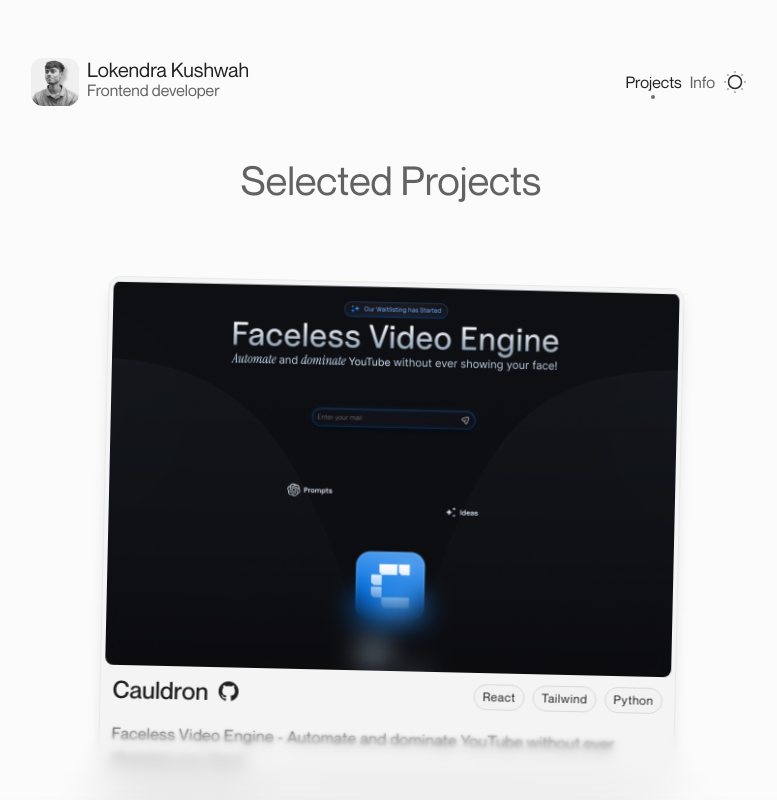
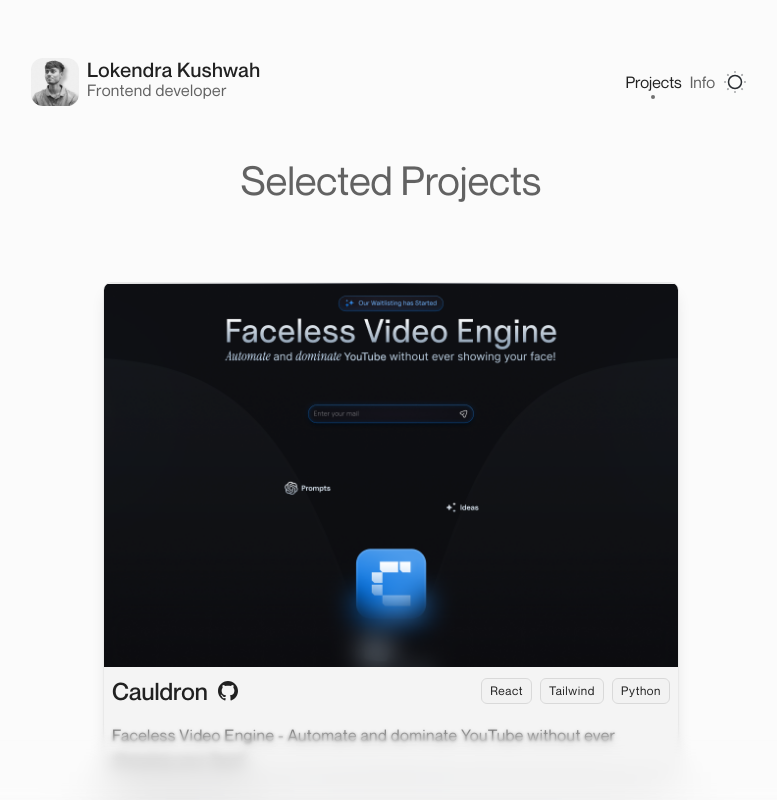
Before and after one commit to Lokendrakushwah12/PortfolioV1, a React (Vite) app: page / in a window 1280 px wide. Shown: the top 800 px of the page, without its empty margins (249-1026 px from the left). Built offline with nearby package versions, Linux system fonts and the light colour scheme.

Commit message:
minor changes

```diff
--- a/src/components/Card.jsx
+++ b/src/components/Card.jsx
@@ -7,9 +7,9 @@
 
   return (
     <>
-      <div className="relative flex w-[28rem] flex-col items-start justify-start rounded-xl border border-[#e9e9e9] bg-[#91919110] p-1 shadow-lg dark:border-[#212121] xm:w-[24rem] md:w-[36rem]">
+      <div className="relative rounded-lg overflow-x-hidden flex aspect-auto w-[28rem] flex-col items-start justify-start border border-[#e9e9e9] bg-[#91919110] shadow-lg dark:border-[#212121] xm:w-full md:w-[36rem]">
         <img
-          className="h-[24rem] w-full rounded-lg object-cover xm:h-[15rem]"
+          className="h-[24rem] w-full select-none object-cover xm:h-[15rem]"
           style={{ backgroundPosition: "top" }}
           src={url}
           alt={title}
@@ -18,8 +18,8 @@
         {/* border */}
         <div className="absolute z-10 h-0 w-full bg-gradient-to-r from-[#242424] via-[#f2f2f2] to-[#242424] dark:h-[1px]" />
         <div className="absolute z-10 block h-[1px] w-full bg-gradient-to-r from-[#f2f2f2] via-gray-500/50 to-[#f2f2f2] dark:h-0" />
-        <div className="absolute bottom-[4px] z-10 h-0 w-full bg-gradient-to-r from-[#242424] via-[#f2f2f2] to-[#242424] dark:h-[1px]" />
-        <div className="absolute bottom-[4px] z-10 block h-[1px] w-full bg-gradient-to-r from-[#f2f2f2] via-gray-500/50 to-[#f2f2f2] dark:h-0" />
+        <div className="absolute bottom-[0px] z-10 h-0 w-full bg-gradient-to-r from-[#242424] via-[#f2f2f2] to-[#242424] dark:h-[1px]" />
+        <div className="absolute bottom-[0px] z-10 block h-[1px] w-full bg-gradient-to-r from-[#f2f2f2] via-gray-500/50 to-[#f2f2f2] dark:h-0" />
         {/* content */}
         <div className="flex h-1/5 w-full flex-col justify-center gap-1 p-2 text-[#212121] dark:text-[#f2f2f2] md:gap-4">
           <div className="flex w-full items-center justify-between">
@@ -42,7 +42,7 @@
               {tags.map((tag, index) => (
                 <div
                   key={index}
-                  className="rounded-full border border-[#d9d9d9] bg-[#f2f2f2] px-2 py-1 text-xs tracking-wider dark:border-[#414141] dark:bg-[#242424]"
+                  className="rounded-md border border-[#d9d9d9] bg-[#f2f2f2] px-2 py-1 text-xs tracking-wider dark:border-[#414141] dark:bg-[#242424]"
                 >
                   {tag}
                 </div>
--- a/src/components/Nav.jsx
+++ b/src/components/Nav.jsx
@@ -17,10 +17,10 @@
           />
         </BlurFade>
         <div className="flex flex-col items-start justify-center">
-          <div className="text-base leading-5 text-[#212121] md:text-xl md:leading-5 dark:text-[#fbfbfb]">
+          <div className="text-base font-[500] leading-5 tracking-wide text-[#212121] dark:text-[#fbfbfb] md:text-xl md:leading-5">
             <BlurFadeText text="Lokendra Kushwah" />
           </div>
-          <div className="text-sm leading-5 text-[#212121]/70 md:text-base md:leading-5 dark:text-[#fbfbfb]/50">
+          <div className="text-sm leading-5 tracking-wide text-[#212121]/70 dark:text-[#fbfbfb]/50 md:text-base md:leading-5">
             <BlurFadeText text="Frontend developer" />
           </div>
         </div>
--- a/src/components/Projects.jsx
+++ b/src/components/Projects.jsx
@@ -98,7 +98,7 @@
           const cardBottom = rect.bottom;
 
           // Calculate the rotation value based on the card's position
-          const rotationStart = 5;
+          const rotationStart = 0;
           let rotateValue = rotationStart;
 
           if (cardTop < windowHeight && cardBottom > 0) {
--- a/src/index.css
+++ b/src/index.css
@@ -19,12 +19,12 @@
 }
 
 .dark body {
-  background-color: #101010;
+  background-color: #0f0f0f;
   color: #fbfbfb;
 }
 
 .dark ::selection {
-  background: #10b20129;
+  background: #15ff001d;
 }
 
 ::selection {
```
